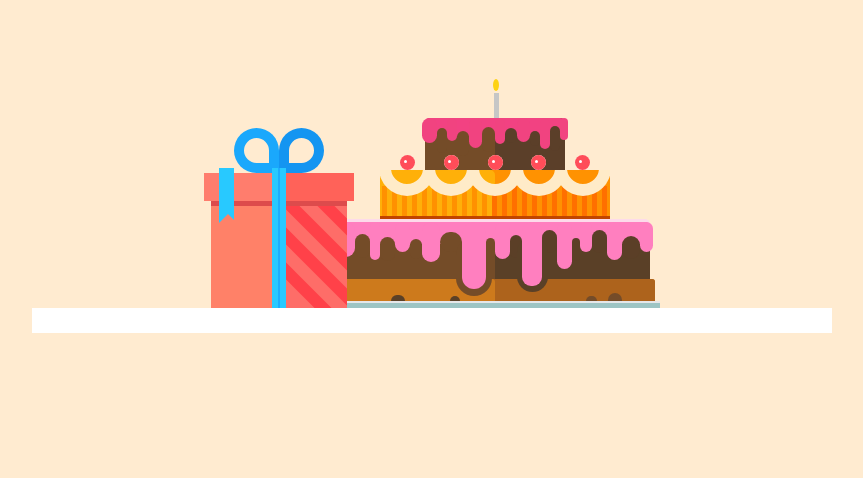
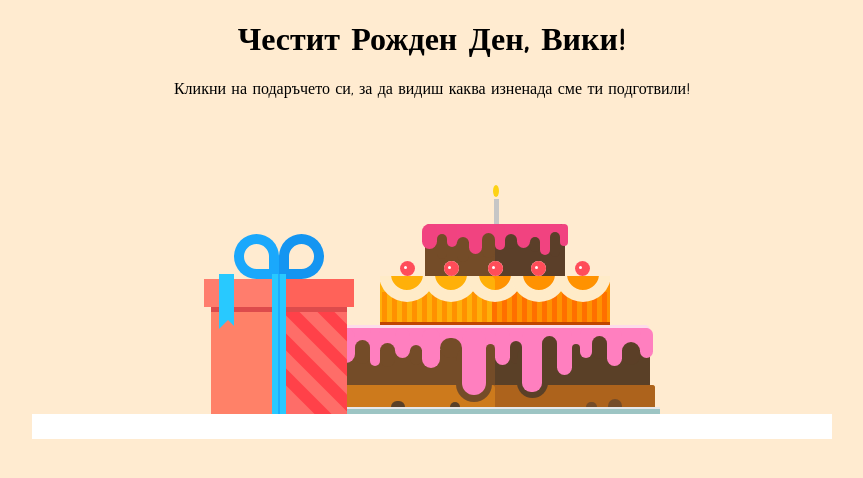
Before and after one commit to DesislavaG/DesislavaG.github.io, a plain HTML site: page index.html in a window 1280 px wide. Shown: the whole page, without its empty margins (208-1071 px from the left). Drawn offline with Linux system fonts and the light colour scheme.

Commit message:
add changes to css file
add changes to css

```diff
--- a/index.html
+++ b/index.html
@@ -2,19 +2,26 @@
 <html lang="en">
 <head>
     <meta charset="UTF-8">
-    <title>Title</title>
+    <meta name="viewport" content="width=device-width, initial-scale=1">
+    <title>Viki's Birthday Present</title>
     <link rel="stylesheet" href="styles.css">
+
 </head>
 <body>
 <script>
     function GoToPresent(){
         window.open("https://vikisbakery.com/")
     }
+
 </script>
 <body>
+<h1>Честит Рожден Ден, Вики! </h1>
+    <p>
+        Кликни на подаръчето си, за да видиш каква изненада сме ти подготвили!
+    </p>
 <section class="wrap">
     <section class="gift">
-        <div class="giftcard" onclick="GoToPresent()">Happy B-day!<br>Click me!</div>
+        <div class="giftcard" onclick="GoToPresent()">Birthday Gift<br>Click me!</div>
         <section class="gift_top">
             <div class="ribbon_right"></div>
             <div class="ribbon_left"></div>
--- a/styles.css
+++ b/styles.css
@@ -1,5 +1,13 @@
 body {
     background: #ffebd0;
+}
+h1{
+    text-align: center;
+    font-family: "Comic Sans MS";
+}
+p{
+    text-align: center;
+    font-family: "Comic Sans MS";
 }
 .giftcard:hover{
     cursor: pointer;
```
